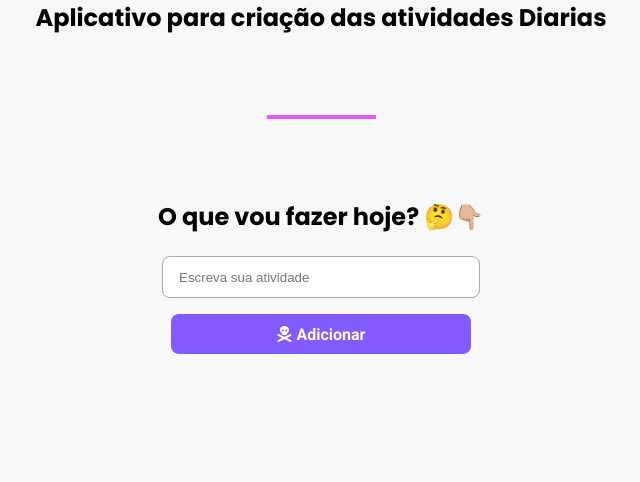
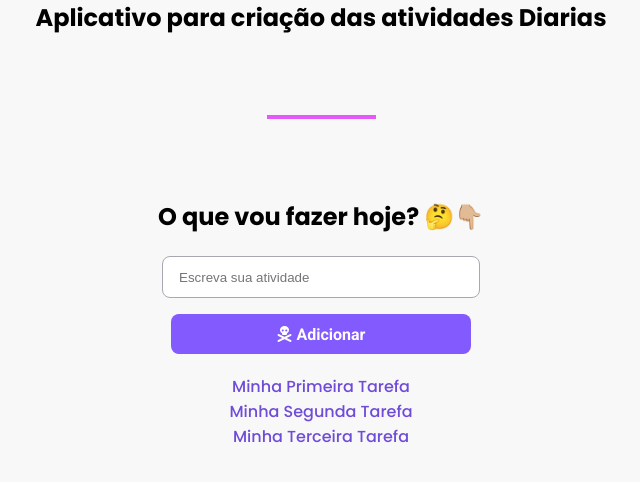
Before and after one commit to viniciusfraiz/todoist-electronjs, an Electron app: page index.html in a window 800 px wide. Shown: the whole page, without its empty margins (79-719 px from the left). Drawn offline with Linux system fonts and the light colour scheme.

Commit message:
Adicionando lista ao HTML

```diff
--- a/index.html
+++ b/index.html
@@ -22,10 +22,13 @@
         <h2>O que vou fazer hoje? 🤔👇🏼</h2>
         <input type="text" placeholder="Escreva sua atividade"/>
         <button> <i class="fa-solid fa-skull-crossbones"></i> Adicionar</button>
+    </div>
 
-
-
-    </div>
+    <ul>
+        <li>Minha Primeira Tarefa</li>
+        <li>Minha Segunda Tarefa</li>
+        <li>Minha Terceira Tarefa</li>
+    </ul>
 
 </body>
 </html>
--- a/style.css
+++ b/style.css
@@ -57,3 +57,10 @@ button {
 button:hover{
     background: red;
 }
+
+ul{
+    margin-top: 20px;
+    color: #6f4bd8
+
+
+}
```
